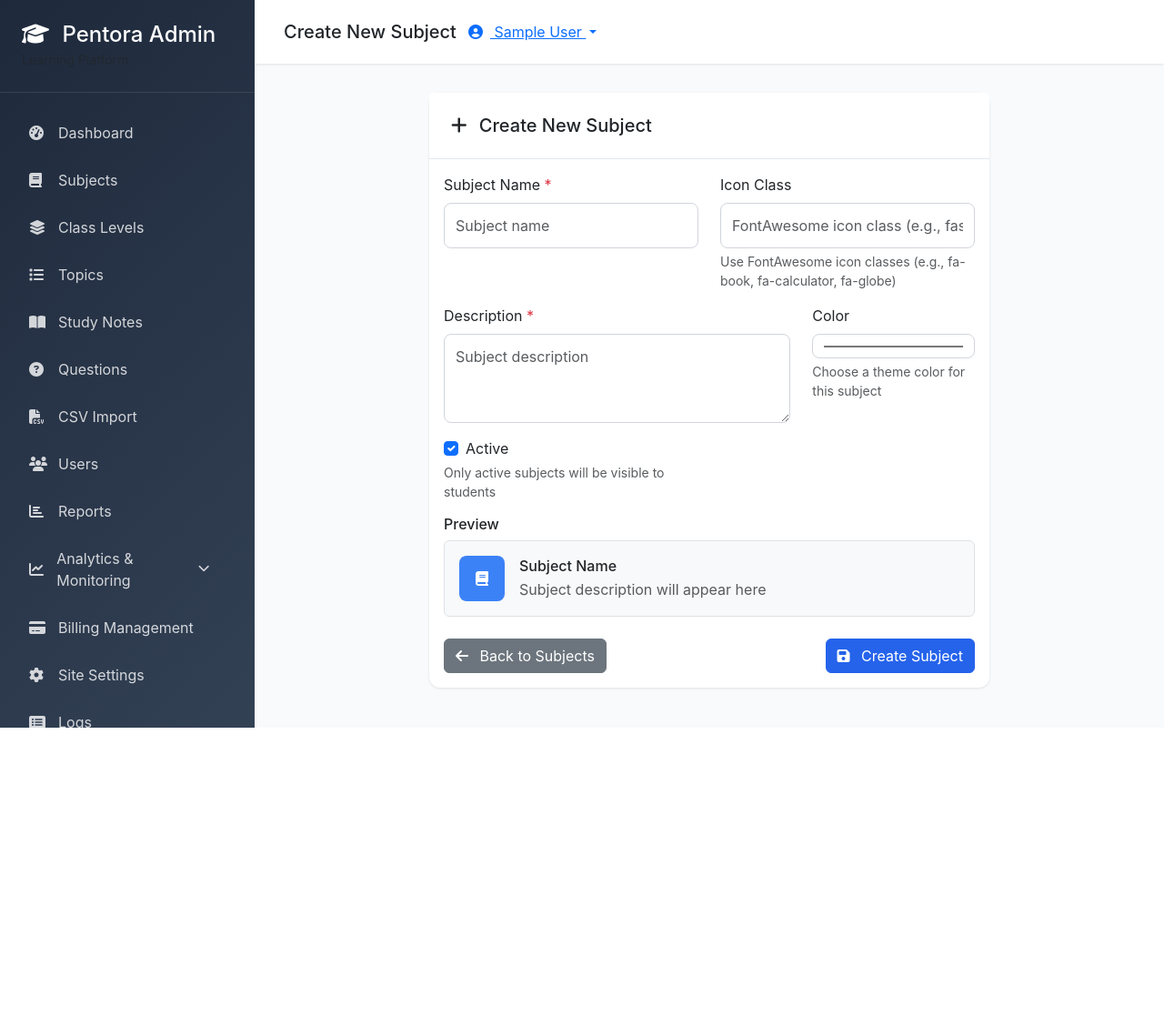
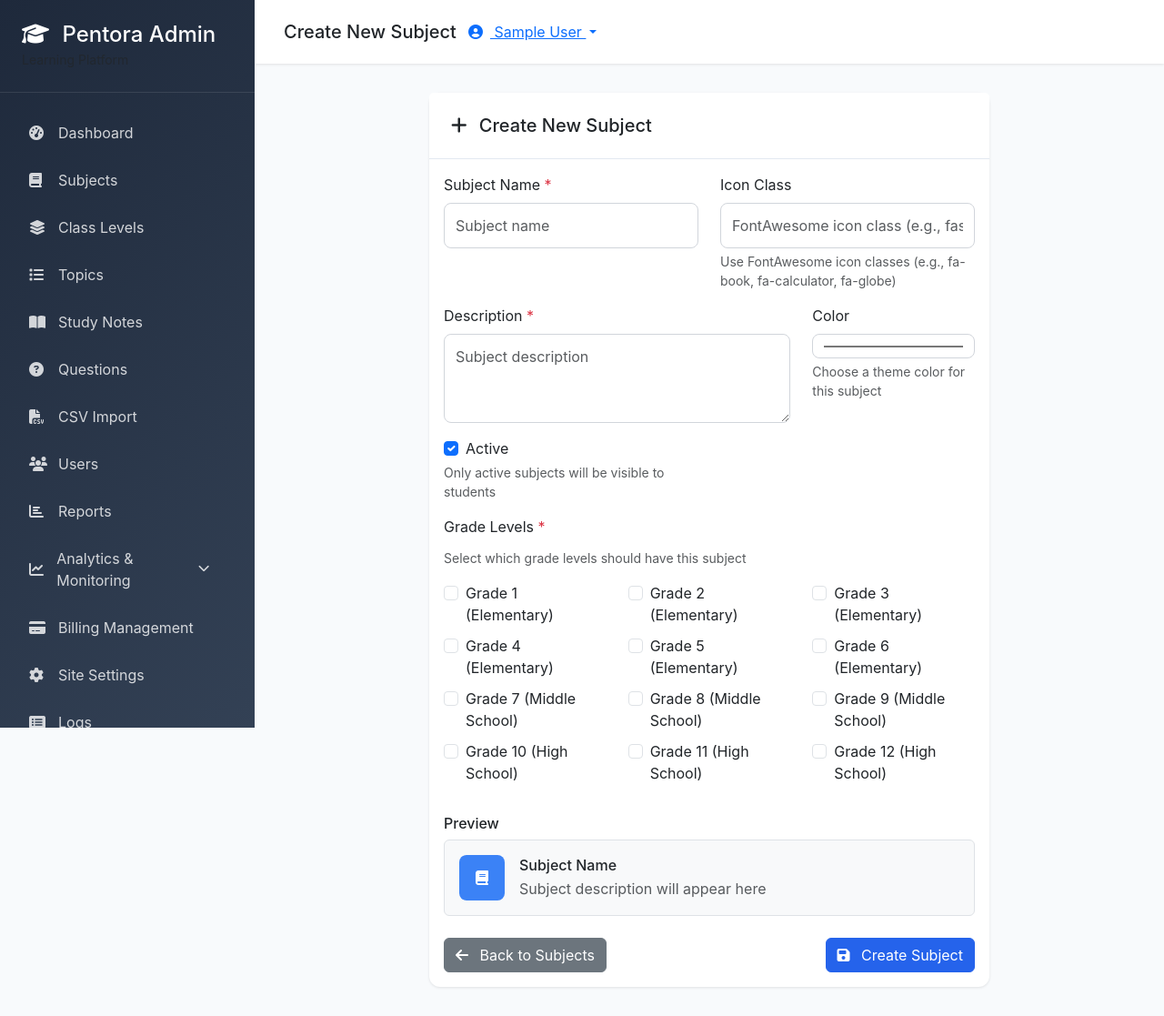
Before and after one commit to Ricas2410/Mentora, a Django app: page /my-admin/subjects/create/ in a window 1280 px wide. Shown: the whole page at 91% size. Before the commit the page ends 800 px from the top, so only its background shows below. Run offline with Django 5.2, Linux system fonts and the light colour scheme; the visitor is signed in with stand-in values (Sample User, id 1); data comes from the database, SQL or seed files in the repository; data that the repository does not hold is empty; some libraries are stand-ins or nearby versions.

Commit message:
🔧 CRITICAL FIX: Subject edit form not saving - Missing class_levels field
🚨 Root Cause Identified:
- SubjectForm requires 'class_levels' field but it was missing from both edit and create templates
- Form validation was failing silently without user feedback
- Users couldn't save subject edits because required field was missing

✅ Complete Fix Applied:
- Added missing 'class_levels' field to edit_subject.html template
- Added missing 'class_levels' field to create_subject.html template
- Added proper form validation error handling with user feedback
- Enhanced error messages for better user experience

🎯 Template Improvements:
- Grade levels displayed as organized checkboxes (3 columns layout)
- Clear labeling with required field indicators
- Proper error display for validation failures
- Consistent styling with existing form elements

 Backend Enhancements:
- Added form_invalid() method to EditSubjectView for error feedback
- Added form_invalid() method to CreateSubjectView for consistency
- Better error messages when form validation fails
- Improved user experience with clear feedback

 Grade Levels Available:
- Elementary: Grades 1-6
- Middle School: Grades 7-9
- High School: Grades 10-12
- Multi-select with checkbox interface

This completely fixes the subject editing issue where changes weren't being saved and provides proper user feedback for any validation errors.

```diff
--- a/admin_panel/views.py
+++ b/admin_panel/views.py
@@ -312,6 +312,11 @@ class CreateSubjectView(AdminRequiredMixin, CreateView):
         messages.success(self.request, f'Subject "{self.object.name}" created successfully!')
         return response
 
+    def form_invalid(self, form):
+        """Handle form validation errors"""
+        messages.error(self.request, 'Please correct the errors below and try again.')
+        return super().form_invalid(form)
+
 
 class EditSubjectView(AdminRequiredMixin, UpdateView):
     """View for editing subjects"""
@@ -337,6 +342,11 @@ class EditSubjectView(AdminRequiredMixin, UpdateView):
 
         messages.success(self.request, f'Subject "{self.object.name}" updated successfully!')
         return response
+
+    def form_invalid(self, form):
+        """Handle form validation errors"""
+        messages.error(self.request, 'Please correct the errors below and try again.')
+        return super().form_invalid(form)
 
 
 class DeleteSubjectView(AdminRequiredMixin, DeleteView):
--- a/templates/admin_panel/create_subject.html
+++ b/templates/admin_panel/create_subject.html
@@ -84,6 +84,31 @@
                         </div>
                     </div>
 
+                    <!-- Class Levels Section -->
+                    <div class="mb-4">
+                        <label class="form-label">
+                            Grade Levels <span class="text-danger">*</span>
+                        </label>
+                        <div class="form-text mb-3">
+                            Select which grade levels should have this subject
+                        </div>
+                        <div class="row">
+                            {% for choice in form.class_levels %}
+                                <div class="col-md-4 col-sm-6 mb-2">
+                                    <div class="form-check">
+                                        {{ choice.tag }}
+                                        <label class="form-check-label" for="{{ choice.id_for_label }}">
+                                            {{ choice.choice_label }}
+                                        </label>
+                                    </div>
+                                </div>
+                            {% endfor %}
+                        </div>
+                        {% if form.class_levels.errors %}
+                            <div class="text-danger small mt-2">{{ form.class_levels.errors.0 }}</div>
+                        {% endif %}
+                    </div>
+
                     <!-- Preview Section -->
                     <div class="mb-4">
                         <h6>Preview</h6>
```
Also changed, not shown: templates/admin_panel/edit_subject.html (+25 -0 lines).
